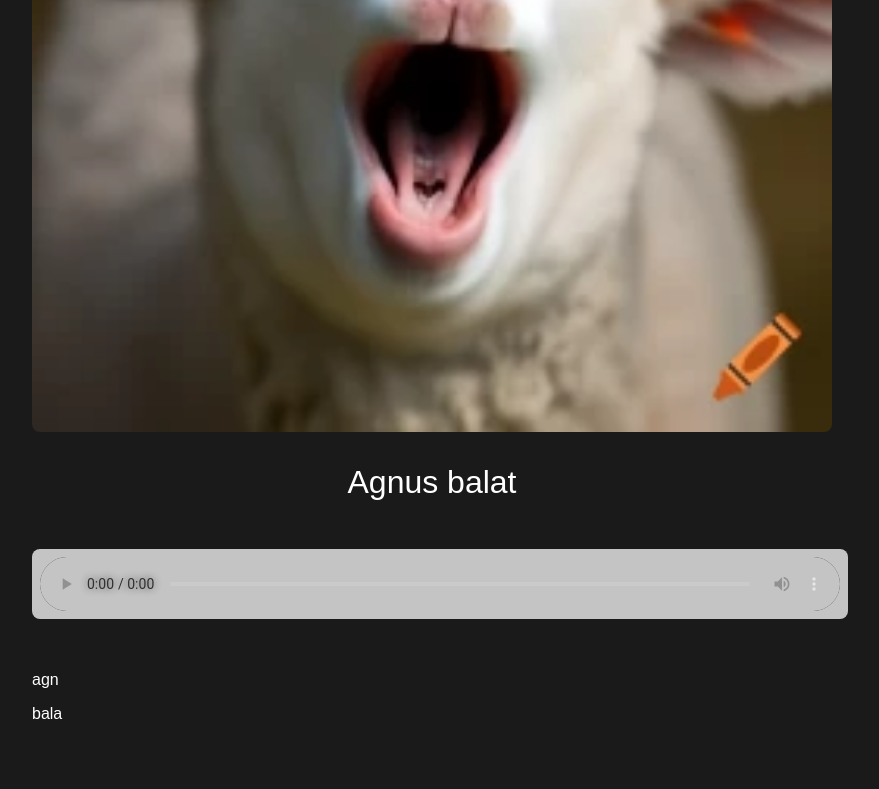
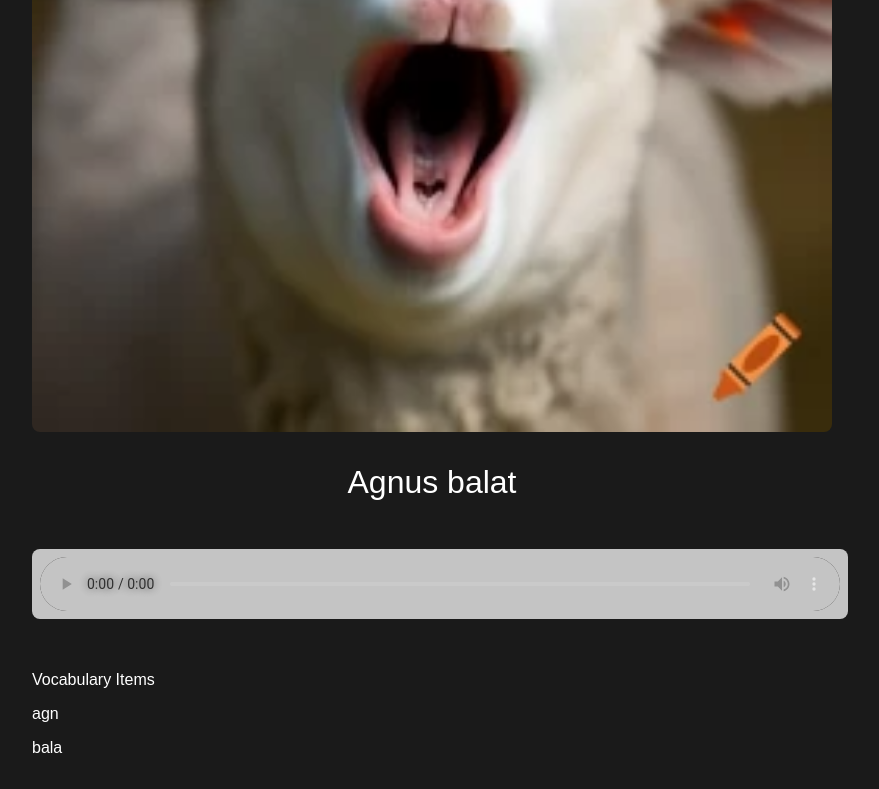
Before and after one commit to conciseways/zapping-zenith, an Astro site: page /readings2/agnus in a window 1280 px wide. Shown: the part 550-1339 px from the top of the page, without its empty margins (208-1087 px from the left). Before the commit the page ends 1305 px from the top, so only its background shows below. Built offline with nearby package versions, Linux system fonts and the light colour scheme; Astro itself is replaced by a stand-in of ours.

Commit message:
added vocab data

```diff
--- a/src/layouts/Reading2.astro
+++ b/src/layouts/Reading2.astro
@@ -55,6 +55,7 @@ const words = text.split(' ').map((word, index) => `<span class="word" data-word
             )}
             {vocabulary && (
                 <div class="vocabulary-container">
+                    <data id="vocabulary" value={JSON.stringify(vocabulary)}>Vocabulary Items</data>
                     {vocabulary.map(item => (
                         <data id={item.id} value={JSON.stringify({
                             root: item.root,
```
